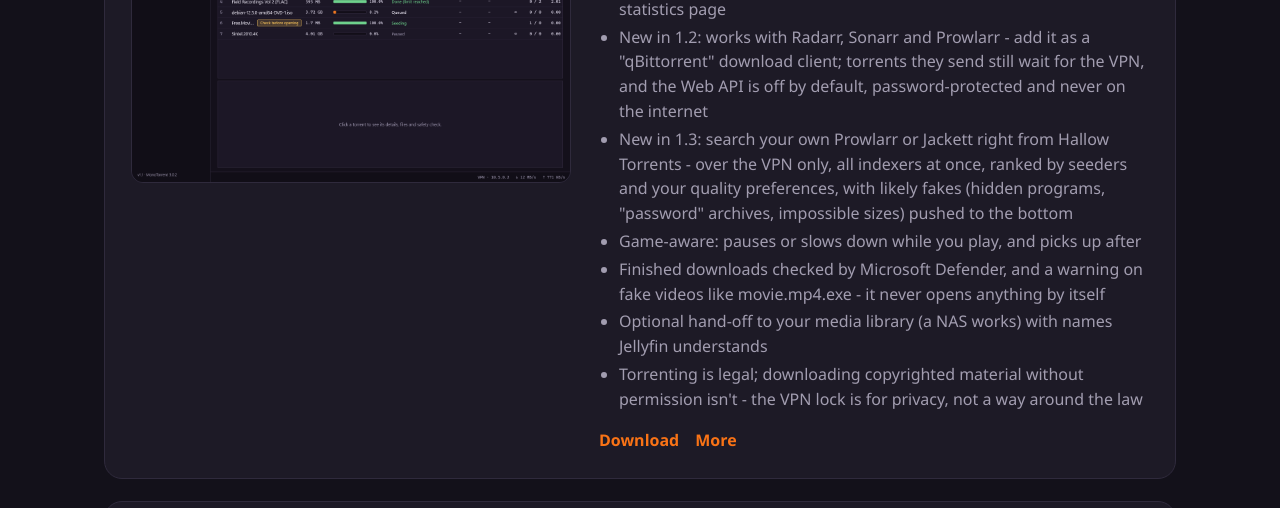
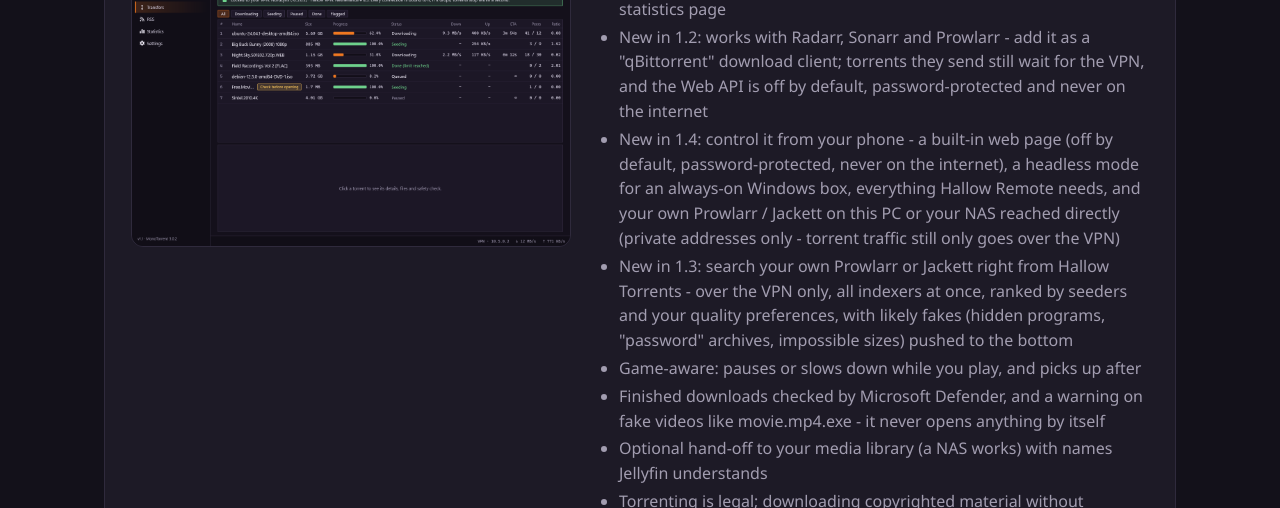
Before and after one commit to Dom428/hallow, a plain HTML site: page index.html in a window 1280 px wide. Shown: the part 7060-7568 px from the top of the page. Drawn offline with Linux system fonts and the light colour scheme.

Commit message:
Hallow Torrents card: 1.4 - a web page for your phone, headless mode, Hallow Remote ready, local indexer managers without the VPN detour
Co-Authored-By: Claude Opus 5.5 <noreply@anthropic.com>

```diff
--- a/index.html
+++ b/index.html
@@ -250,6 +250,7 @@
           <li>The basics done right: magnet links and .torrent files, file picking, queue, speed limits and a schedule, ratio limits, categories, sequential download</li>
           <li>New in 1.1: RSS auto-download with episode tracking (never the same episode twice, prefer 1080p, skip CAM), a torrent creator, tracker editing, renaming and move storage, blocklists from a URL and a statistics page</li>
           <li>New in 1.2: works with Radarr, Sonarr and Prowlarr - add it as a "qBittorrent" download client; torrents they send still wait for the VPN, and the Web API is off by default, password-protected and never on the internet</li>
+          <li>New in 1.4: control it from your phone - a built-in web page (off by default, password-protected, never on the internet), a headless mode for an always-on Windows box, everything Hallow Remote needs, and your own Prowlarr / Jackett on this PC or your NAS reached directly (private addresses only - torrent traffic still only goes over the VPN)</li>
           <li>New in 1.3: search your own Prowlarr or Jackett right from Hallow Torrents - over the VPN only, all indexers at once, ranked by seeders and your quality preferences, with likely fakes (hidden programs, "password" archives, impossible sizes) pushed to the bottom</li>
           <li>Game-aware: pauses or slows down while you play, and picks up after</li>
           <li>Finished downloads checked by Microsoft Defender, and a warning on fake videos like movie.mp4.exe - it never opens anything by itself</li>
```
